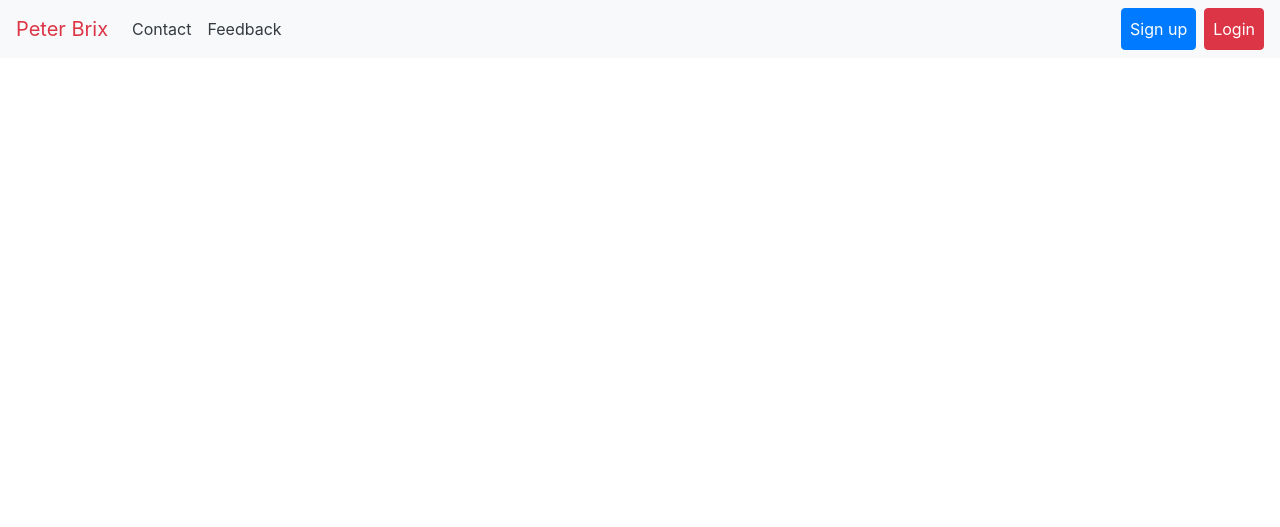
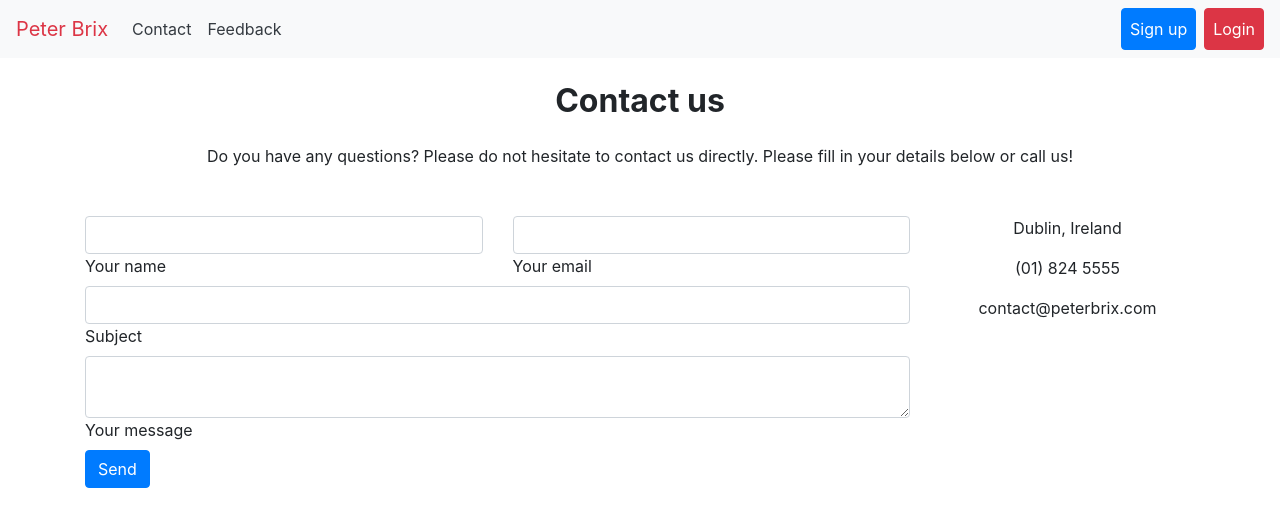
Before and after one commit to Matthew0007/djangoWebiste, a Django app: page /contact in a window 1280 px wide. Shown: the top 527 px of the page. Run offline with Django 3.2, Linux system fonts and the light colour scheme.

Commit message:
contact page updated

```diff
--- a/templates/contact.html
+++ b/templates/contact.html
@@ -2,6 +2,99 @@
 {% load static %}
 
 {% block content %}
+
+<section class="mb-4">
+
+
+    <h2 class="h1-responsive font-weight-bold text-center my-4">Contact us</h2>
+
+    <p class="text-center w-responsive mx-auto mb-5">Do you have any questions? Please do not hesitate to contact us directly. Please fill in your details below or call us!</p>
+
+    <div class="row">
+
+
+        <div class="col-md-9 mb-md-0 mb-5">
+            <form id="contact-form" name="contact-form" action="mail.php" method="POST">
+
+
+                <div class="row">
+
+
+                    <div class="col-md-6">
+                        <div class="md-form mb-0">
+                            <input type="text" id="name" name="name" class="form-control">
+                            <label for="name" class="">Your name</label>
+                        </div>
+                    </div>
+
+
+
+                    <div class="col-md-6">
+                        <div class="md-form mb-0">
+                            <input type="text" id="email" name="email" class="form-control">
+                            <label for="email" class="">Your email</label>
+                        </div>
+                    </div>
+
+
+                </div>
+
+
+
+                <div class="row">
+                    <div class="col-md-12">
+                        <div class="md-form mb-0">
+                            <input type="text" id="subject" name="subject" class="form-control">
+                            <label for="subject" class="">Subject</label>
+                        </div>
+                    </div>
+                </div>
+
+
+
+                <div class="row">
+
+
+                    <div class="col-md-12">
+
+                        <div class="md-form">
+                            <textarea type="text" id="message" name="message" rows="2" class="form-control md-textarea"></textarea>
+                            <label for="message">Your message</label>
+                        </div>
+
+                    </div>
+                </div>
+
+
+            </form>
+
+            <div class="text-center text-md-left">
+                <a class="btn btn-primary" onclick="document.getElementById('contact-form').submit();">Send</a>
+            </div>
+            <div class="status"></div>
+        </div>
+
+
+
+        <div class="col-md-3 text-center">
+            <ul class="list-unstyled mb-0">
+                <li><i class="fas fa-map-marker-alt fa-2x"></i>
+                    <p>Dublin, Ireland</p>
+                </li>
+
+                <li><i class="fas fa-phone mt-4 fa-2x"></i>
+                    <p>(01) 824 5555</p>
+                </li>
+
+                <li><i class="fas fa-envelope mt-4 fa-2x"></i>
+                    <p>contact@peterbrix.com</p>
+                </li>
+            </ul>
+        </div>
+
+
+    </div>
+
+</section>
+
 {% endblock content%}
-
-<h1>Contact Us!</h1>
```
